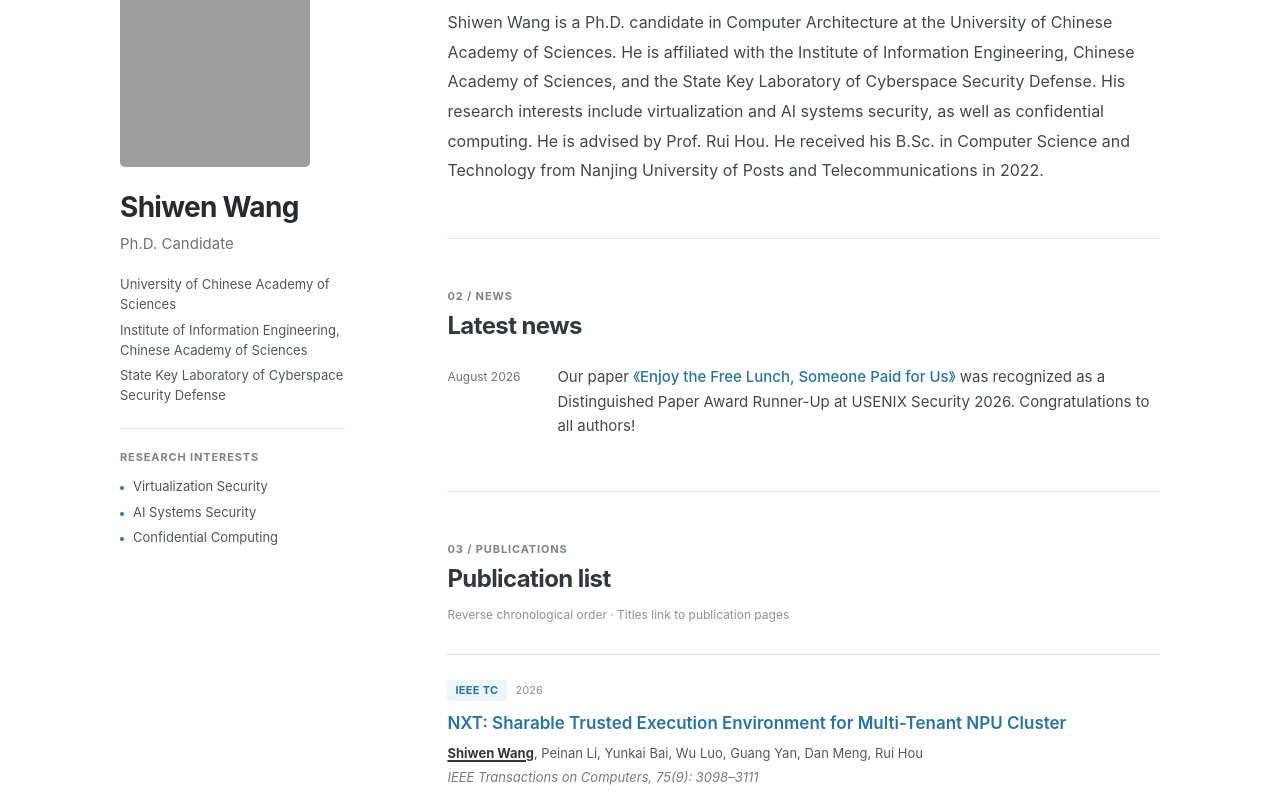
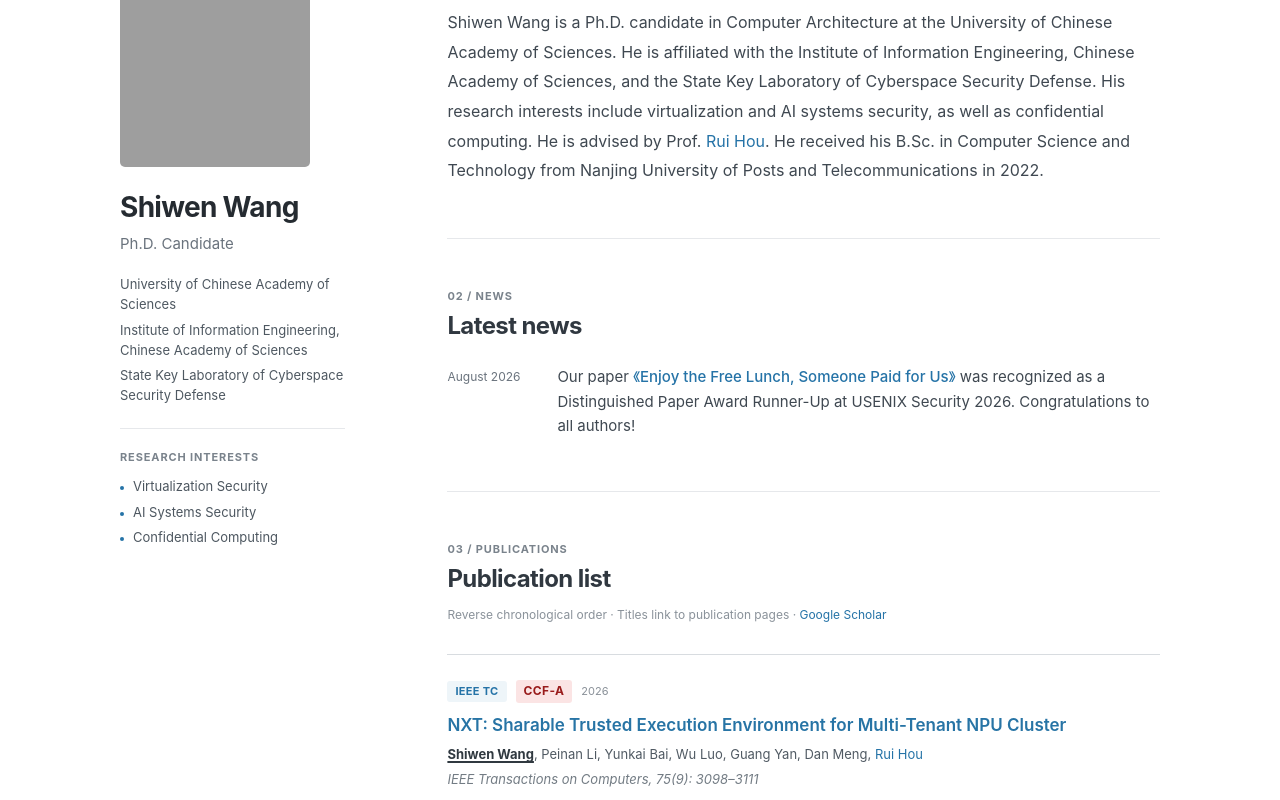
Before and after one commit to WonSivan/Homepage, a Next.js app: page / in a window 1280 px wide. Shown: the part 200-1000 px from the top of the page. Built offline with nearby package versions, Linux system fonts and the light colour scheme; grey boxes are pictures that could not be loaded.

Commit message:
Add CCF publication tags and academic profile links

```diff
--- a/app/globals.css
+++ b/app/globals.css
@@ -109,6 +109,10 @@ button { font: inherit; }
 .publication:first-child { border-top-color: #d8dce0; }
 .publication-meta { display: flex; flex-wrap: wrap; align-items: center; gap: 9px; color: #899098; font-size: 11px; line-height: 1.4; }
 .venue-tag { min-width: 48px; padding: 3px 8px; border-radius: 3px; background: #eef5f9; color: var(--link); text-align: center; font-weight: 700; letter-spacing: .03em; }
+.ccf-tag { padding: 3px 8px; border-radius: 3px; font-size: 12px; font-weight: 700; letter-spacing: .03em; white-space: nowrap; }
+.ccf-a { background: rgba(220, 38, 38, .12); color: #991b1b; }
+.ccf-b { background: rgba(22, 163, 74, .12); color: #166534; }
+.ccf-c { background: rgba(37, 99, 235, .12); color: #1e40af; }
 .award-label { color: #a45234; font-weight: 650; }
 .publication h3 { margin: 10px 0 7px; font-size: 17px; font-weight: 600; line-height: 1.45; }
 .publication h3 a { color: #2774a5; }
--- a/app/page.tsx
+++ b/app/page.tsx
@@ -3,6 +3,18 @@
 import { useEffect, useState } from 'react';
 
 type Locale = 'zh' | 'en';
+type CCFRank = 'A' | 'B' | 'C';
+
+const advisorUrl = 'https://people.ucas.ac.cn/~hourui';
+const scholarUrl = 'https://scholar.google.com/citations?user=k7cC6BYAAAAJ';
+
+// CCF recommended venues: https://www.ccf.org.cn/Academic_Evaluation/By_category/
+const ccfRanks: Record<string, CCFRank> = {
+  'IEEE TC': 'A',
+  'USENIX Security': 'A',
+  ICCD: 'B',
+  DAC: 'A',
+};
 
 const publications = [
   {
@@ -121,7 +133,7 @@ export default function Home() {
         <div className="main-column">
           <section className="content-section intro-section" id="about">
             <Heading pair={t.headings[0]} />
-            <p className="about-text">{t.about}</p>
+            <p className="about-text">{t.about.split(locale === 'zh' ? '侯锐' : 'Rui Hou').map((part, i) => <span key={i}>{i > 0 && <a href={advisorUrl} target="_blank" rel="noreferrer">{locale === 'zh' ? '侯锐' : 'Rui Hou'}</a>}{part}</span>)}</p>
           </section>
 
           <section className="content-section" id="news">
@@ -134,13 +146,13 @@ export default function Home() {
 
           <section className="content-section" id="publications">
             <Heading pair={t.headings[2]} />
-            <p className="pub-note">{t.pubNote}</p>
+            <p className="pub-note">{t.pubNote}<span aria-hidden="true"> · </span><a href={scholarUrl} target="_blank" rel="noreferrer">Google Scholar</a></p>
             <div className="publication-list">
               {publications.map((p) => (
                 <article className="publication" key={p.title}>
-                  <div className="publication-meta"><span className="venue-tag">{p.tag}</span><span>{p.year}</span>{p.award && <span className="award-label">{locale === 'zh' ? p.awardZh : p.award}</span>}</div>
+                  <div className="publication-meta"><span className="venue-tag">{p.tag}</span><span className={`ccf-tag ccf-${ccfRanks[p.tag].toLowerCase()}`}>CCF-{ccfRanks[p.tag]}</span><span>{p.year}</span>{p.award && <span className="award-label">{locale === 'zh' ? p.awardZh : p.award}</span>}</div>
                   <h3><a href={p.link} target="_blank" rel="noreferrer">{p.title}</a></h3>
-                  <p className="authors">{p.authors.map((a, j) => <span key={a}><span className={a === 'Shiwen Wang' ? 'self-author' : ''}>{a}</span>{j < p.authors.length - 1 ? ', ' : ''}</span>)}</p>
+                  <p className="authors">{p.authors.map((a, j) => <span key={a}>{a === 'Rui Hou' ? <a href={advisorUrl} target="_blank" rel="noreferrer">{a}</a> : <span className={a === 'Shiwen Wang' ? 'self-author' : ''}>{a}</span>}{j < p.authors.length - 1 ? ', ' : ''}</span>)}</p>
                   <p className="venue">{locale === 'zh' && p.venueZh ? p.venueZh : p.venue}</p>
                 </article>
               ))}
```
